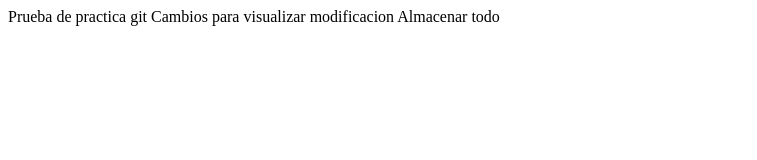
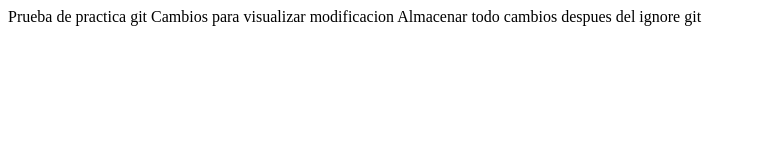
Before and after one commit to alexiaalvarenga/PracticagitTema4, a plain HTML site: page index.html in a window 1280 px wide. Shown: the whole page, without its empty margins (0-757 px from the left). Drawn offline with Linux system fonts and the light colour scheme.

```diff
--- a/index.html
+++ b/index.html
@@ -9,5 +9,6 @@
     Prueba de practica git
     Cambios para visualizar modificacion
     Almacenar todo
+    cambios despues del ignore git
 </body>
 </html>
```
